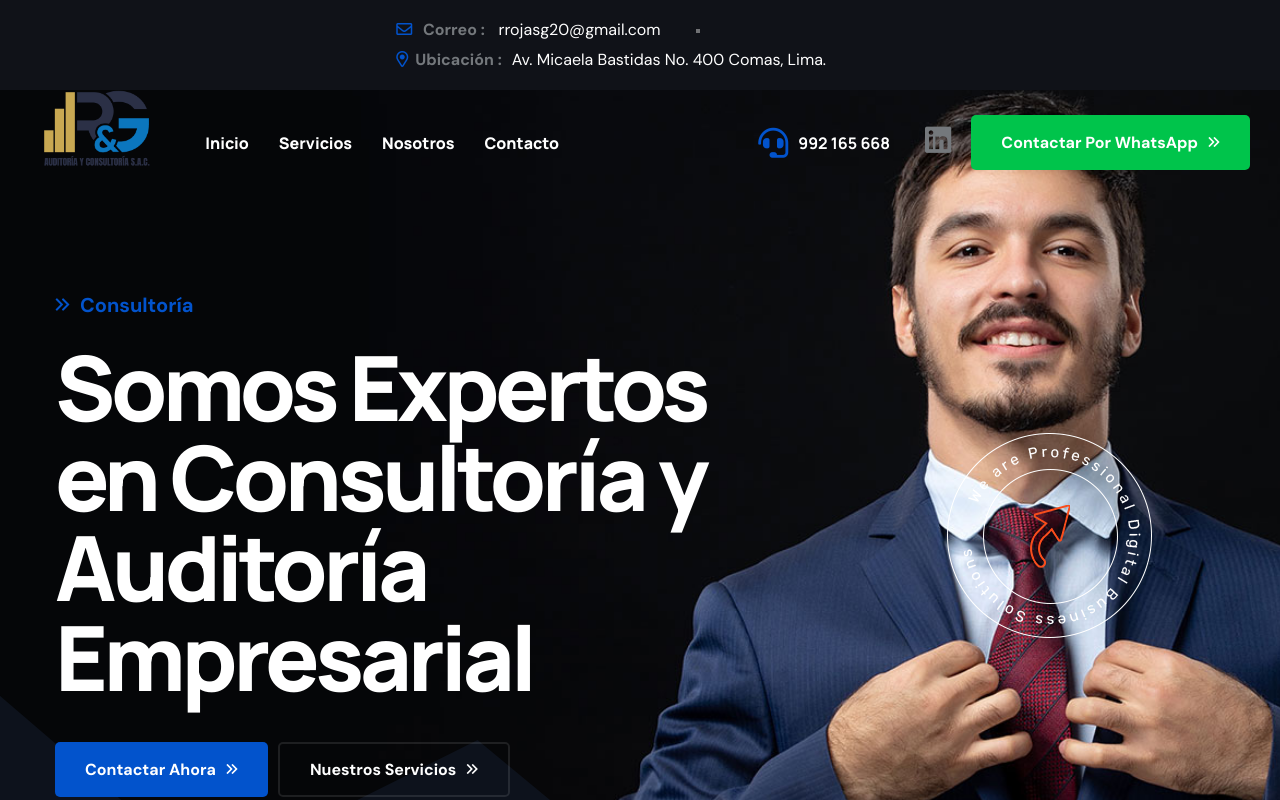
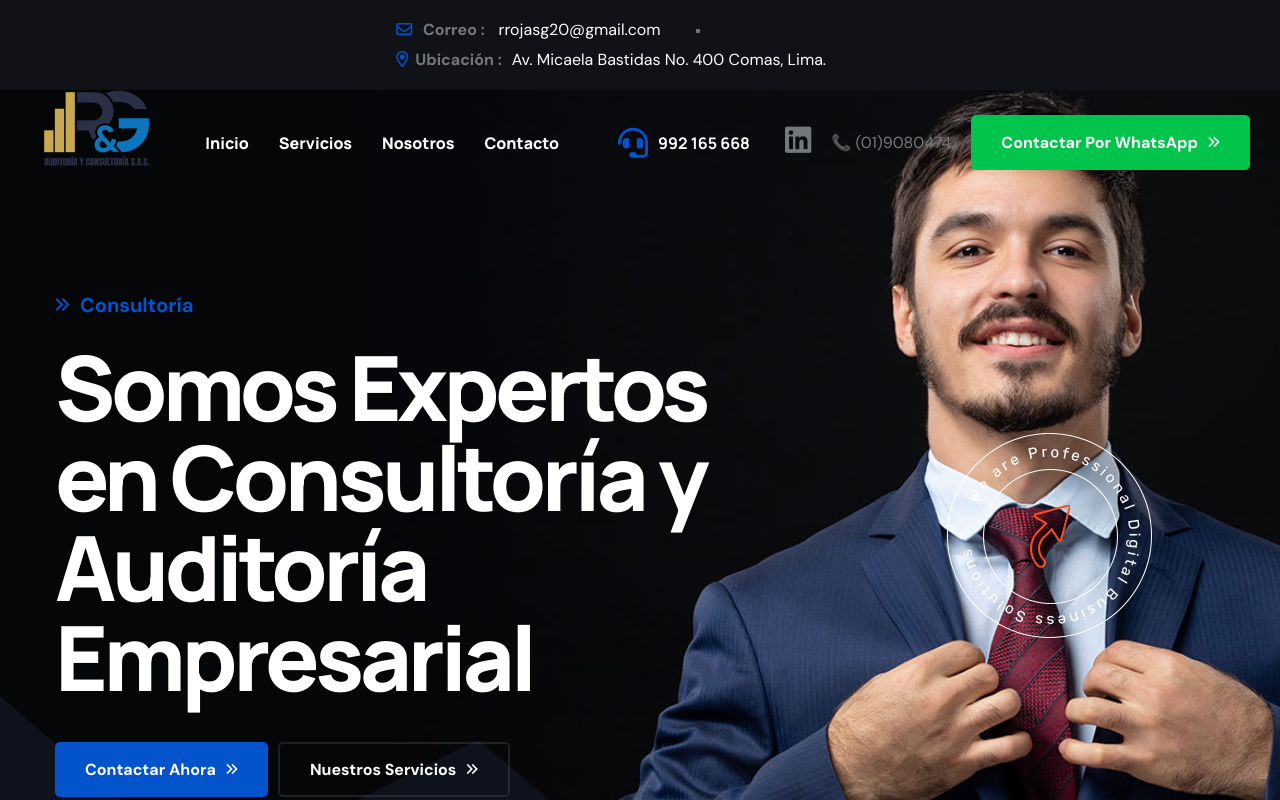
Before and after one commit to PercyTuncar/Auditotia-y-consultoria, a Next.js app: page / in a window 1280 px wide. Shown: the top 800 px of the page. Built offline with nearby package versions, Linux system fonts and the light colour scheme.

Commit message:
first commit ed

```diff
--- a/src/layout/Header.js
+++ b/src/layout/Header.js
@@ -137,6 +137,11 @@ const DefaultHeader = ({ singleMenus }) => (
               <div className="linkedin-button" style={{ marginRight: '20px' }}>
   <a href="https://www.linkedin.com/in/ruthrojasg/" target="_blank" rel="noopener noreferrer">
     <i className="fab fa-linkedin" style={{ fontSize: '30px' }} />
+  </a>
+</div>
+<div className="phone-button" style={{ marginRight: '20px' }}>
+  <a href="tel:+519080474">
+     📞 (01)9080474
   </a>
 </div>
 
```
